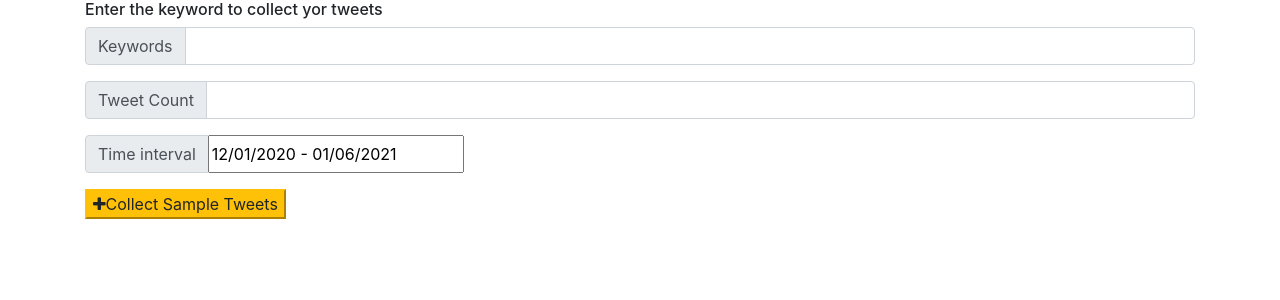
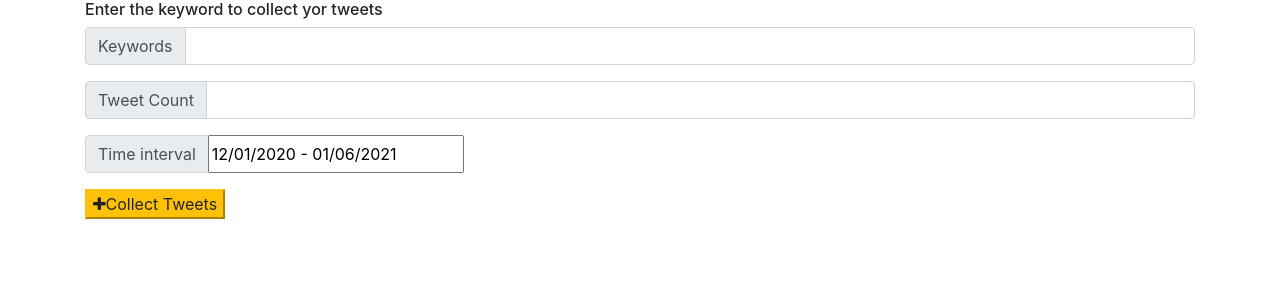
Before and after one commit to aysegulsari/599, a Django app: page /reports/collect in a window 1280 px wide. Shown: the part 56-356 px from the top of the page. Run offline with Django 3.2, Linux system fonts and the light colour scheme; some libraries are stand-ins or nearby versions.

Commit message:
indentations are changed

```diff
--- a/app/reports/templates/reports/report_collect_tweet.html
+++ b/app/reports/templates/reports/report_collect_tweet.html
@@ -30,9 +30,9 @@
     </div>
 
     <div>
-        <button class="btn-warning" id='button' type="button"><span class="fa fa-plus"></span>Collect Sample Tweets
+        <button class="btn-warning" id='button' type="button"><span class="fa fa-plus"></span>Collect Tweets
         </button>
-        <button class="btn-warning" id='button2' type="button"><span class="fa fa-plus"></span>Create Report</button>
+        <button class="btn-warning" id='button2' type="button"><span class="fa fa-plus"></span>Save Tweet Collection</button>
     </div>
     <br>
     <br>
@@ -89,7 +89,7 @@
             alert('Please provide at least 1 keyword!' + startDate + "," + endDate)
         } else {
             document.getElementById("note").style.visibility = 'visible'
-            document.getElementById("note").innerHTML = "Tweets are loaded!"
+            document.getElementById("note").innerHTML = " Please wait until tweets are loaded..."
             let tweets = $.ajax({
                 type: 'POST',
                 async: false,
@@ -103,7 +103,7 @@
                 }
             }).responseJSON;
             console.log(tweets)
-            document.getElementById("note").innerHTML = " Please wait until tweets are loaded..."
+            document.getElementById("note").innerHTML = "Tweets are loaded!"
 
             document.getElementById("datatable").style.visibility = 'visible'
             document.getElementById("button2").style.visibility = 'visible'
--- a/app/templates/base.html
+++ b/app/templates/base.html
@@ -4,21 +4,30 @@
 <head>
     <meta charset="utf-8">
     <title>Analyze My Mood</title>
+
+    <!-- JQuery and Bootstrap  -->
     <script src="https://code.jquery.com/jquery-3.5.1.js"
             integrity="sha256-QWo7LDvxbWT2tbbQ97B53yJnYU3WhH/C8ycbRAkjPDc=" crossorigin="anonymous"></script>
+    <link rel="stylesheet" href="https://stackpath.bootstrapcdn.com/bootstrap/4.1.3/css/bootstrap.min.css"
+          integrity="sha384-MCw98/SFnGE8fJT3GXwEOngsV7Zt27NXFoaoApmYm81iuXoPkFOJwJ8ERdknLPMO" crossorigin="anonymous">
+
+    <!-- Datatable -->
     <script src="https://cdn.datatables.net/1.10.22/js/jquery.dataTables.min.js"></script>
     <link href="https://cdn.datatables.net/1.10.22/css/jquery.dataTables.min.css" rel="stylesheet"/>
+
+    <!-- Datepicker -->
     <script type="text/javascript" src="https://cdn.jsdelivr.net/momentjs/latest/moment.min.js"></script>
     <script type="text/javascript" src="https://cdn.jsdelivr.net/npm/daterangepicker/daterangepicker.min.js"></script>
     <link rel="stylesheet" type="text/css" href="https://cdn.jsdelivr.net/npm/daterangepicker/daterangepicker.css"/>
-    <link rel="stylesheet" href="https://stackpath.bootstrapcdn.com/bootstrap/4.1.3/css/bootstrap.min.css"
-          integrity="sha384-MCw98/SFnGE8fJT3GXwEOngsV7Zt27NXFoaoApmYm81iuXoPkFOJwJ8ERdknLPMO" crossorigin="anonymous">
     <link href="https://maxcdn.bootstrapcdn.com/font-awesome/4.7.0/css/font-awesome.min.css" rel="stylesheet">
     <link href="https://fonts.googleapis.com/css?family=Montserrat" rel="stylesheet">
+
+    <!-- Tag Input -->
+    <script src="{% static 'js/tagInput.js'%}"></script>
+    <link rel="stylesheet" href="{% static 'css/tagInput.css'%}">
+
+    <!-- My css -->
     <link rel="stylesheet" href="{% static 'css/master.css'%}">
-    <link rel="stylesheet" href="{% static 'css/tagInput.css'%}">
-    <script src="{% static 'js/tagInput.js'%}"></script>
-
 
 </head>
 <body>
```
